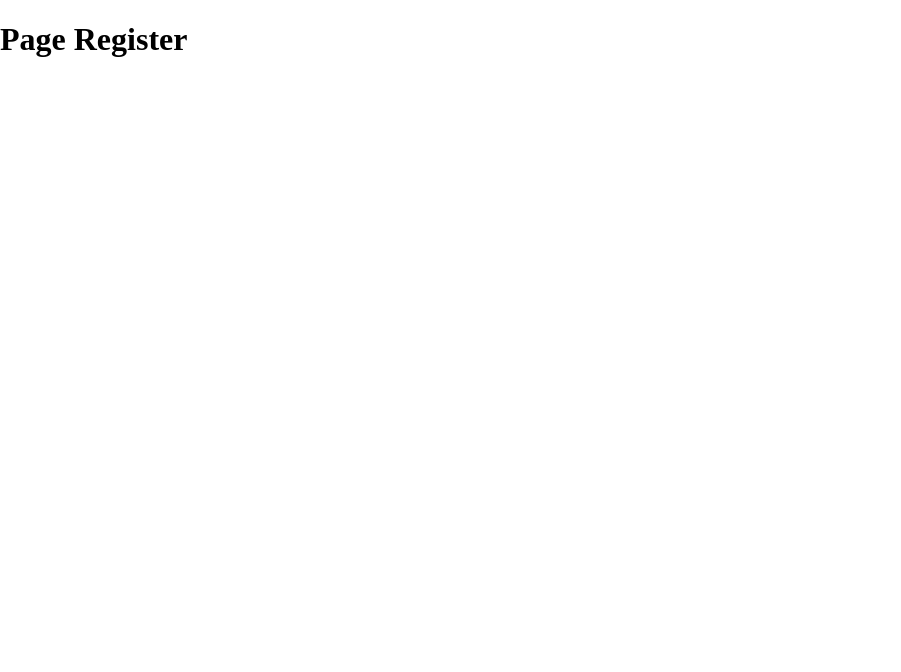
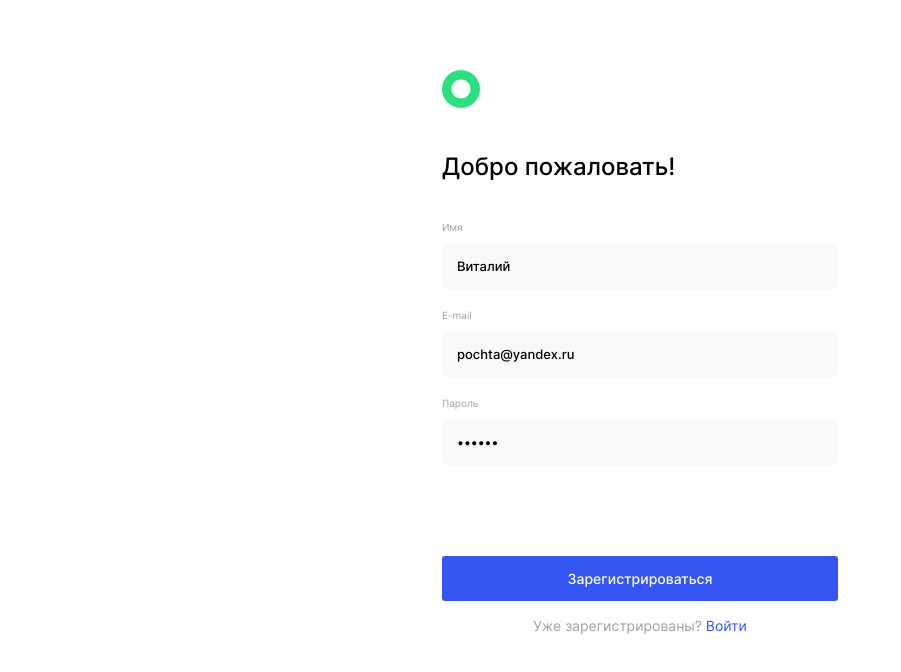
Before and after one commit to tatiana-pavlova/movies-explorer-frontend, a React (Create React App) app: page /signup in a window 1280 px wide. Shown: the top 672 px of the page, without its empty margins (0-901 px from the left). Built offline with nearby package versions, Linux system fonts and the light colour scheme.

Commit message:
feat: mark up Register and Login

```diff
--- a/src/components/Login/Login.js
+++ b/src/components/Login/Login.js
@@ -1,8 +1,30 @@
 import React from 'react';
+import logoPath from '../../images/logo.svg';
+import { Link } from 'react-router-dom';
 
 function Login() {
   return (
-    <h1>Page Login</h1>
+    <section className='register'>
+      <div className='register__content'>
+        <Link to='/'><img src={logoPath} alt='Логотип BeatFilm' className='register__logo'/></Link>
+        <h2 className='register__title'>Рады видеть!</h2>
+        <form>
+          <div >
+            <fieldset className='register__fieldset'>
+              <label for='useremail' className='register__label'>E-mail</label>
+              <input type='email' className='register__input' value='pochta@yandex.ru' id='useremail'></input>
+            </fieldset>
+            <fieldset className='register__fieldset'>
+              <label for='userpassword' className='register__label'>Пароль</label>
+              <input type='password' className='register__input' value='qwerty' id='userpassword'></input>
+            </fieldset>
+            <span className='register__input-error register__input-error_invisible'>Что-то пошло не так...</span>
+          </div>
+          <button type='submit' className='register__button'>Войти</button>
+        </form>
+        <p className='register__question'>Ещё не зарегистрированы? <Link to='/signup' className='register__link'>Регистрация</Link></p>
+      </div>
+    </section>
   );
 }
 
--- /dev/null
+++ b/src/components/Profile/Profile.css
@@ -0,0 +1,124 @@
+.profile {
+  width: 100%;
+  display: flex;
+  justify-content: center;
+}
+
+.profile__content {
+  width: 410px;
+  margin: 74px 0 70px;
+}
+
+.profile__edit {
+  display: block;
+  margin: 220px auto 16px;
+  padding: 0;
+  border: none;
+  background: none;
+  font-family: 'Inter', 'Arial', 'Helvetica', sans-serif;
+  font-weight: 400;
+  font-size: 13px;
+  line-height: 16px;
+  color: #000;
+}
+
+.profile__edit:hover {
+  opacity: .5;
+  cursor: pointer;
+}
+
+.profile__greeting {
+  width: 100%;
+  font-family: 'Inter', 'Arial', 'Helvetica', sans-serif;
+  font-weight: 500;
+  font-size: 24px;
+  line-height: 29px;
+  color: #000;
+  text-align: center;
+  margin: 0 0 123px;
+}
+
+.profile__info {
+  display: flex;
+  justify-content: space-between;
+  padding: 0;
+  margin: 0;
+  border: none;
+}
+
+.profile__input {
+  font-family: 'Inter', 'Arial', 'Helvetica', sans-serif;
+  font-weight: 400;
+  font-size: 11px;
+  line-height: 13px;
+  color: #000;
+  text-align: end;
+  padding: 0;
+  margin: 0;
+  border: none;
+  outline: none;
+}
+
+.profile__label {
+  font-family: 'Inter', 'Arial', 'Helvetica', sans-serif;
+  font-weight: 500;
+  font-size: 11px;
+  line-height: 13px;
+  color: #000;
+  margin: 0;
+}
+
+.profile__line {
+  width: 100%;
+  height: 1px;
+  border: 0;
+  background-color: #E8E8E8;
+  margin: 16px 0 17px;
+}
+
+.profile__quit {
+  width: 100%;
+  display: block;
+  margin: 0;
+  text-align: center;
+  font-family: 'Inter', 'Arial', 'Helvetica', sans-serif;
+  font-weight: 500;
+  font-size: 13px;
+  line-height: 16px;
+  color: #FF3055;
+  text-decoration: none;
+}
+
+.profile__quit:hover {
+  opacity: .7;
+}
+
+
+@media screen and (max-width: 850px) {
+  .profile__content {
+    margin: 236px 0 269px;
+  }
+
+  .profile__edit {
+    margin-top: 210px;
+  }
+
+  .profile__greeting {
+    margin: 0 0 96px;
+  }
+}
+
+@media screen and (max-width: 450px) {
+  .profile__content {
+    width: 260px;
+    margin: 70px 0 40px;
+  }
+
+  .profile__edit {
+    margin-top: 379px;
+  }
+
+  .profile__greeting {
+    margin: 0 0 80px;
+  }
+}
--- a/src/components/Profile/Profile.js
+++ b/src/components/Profile/Profile.js
@@ -1,8 +1,27 @@
 import React from 'react';
+import { Link } from 'react-router-dom';
+import './Profile.css';
 
 function Profile() {
   return (
-    <h1>Page Profile</h1>
+    <section className='profile'>
+      <div className='profile__content'>
+        <h2 className='profile__greeting'>Привет, Виталий!</h2>
+        <form>
+          <fieldset className='profile__info'>
+            <label className='profile__label'>Имя</label>
+            <input type='text' className='profile__input' value='Виталий' />
+          </fieldset>
+          <hr className='profile__line' />
+          <fieldset className='profile__info'>
+            <label className='profile__label'>E-mail</label>
+            <input type='email' className='profile__input' value='pochta@yandex.ru' />
+          </fieldset>
+          <button type='submit' className='profile__edit'>Редактировать</button>
+        </form>
+        <Link to='/' className='profile__quit'>Выйти из аккаунта</Link>
+      </div>
+    </section>
   );
 }
 
--- /dev/null
+++ b/src/components/Register/Register.css
@@ -0,0 +1,171 @@
+.register {
+  width: 100%;
+  padding: 70px 0;
+  box-sizing: border-box;
+}
+
+.register__button {
+  width: 100%;
+  height: 45px;
+  background-color: #3456F3;
+  border: none;
+  border-radius: 3px;
+  font-family: 'Inter', 'Arial', 'Helvetica', sans-serif;
+  font-weight: 500;
+  font-size: 14px;
+  line-height: 17px;
+  color: #fff;
+  padding: 0;
+  margin: 69px 0 16px;
+}
+
+.register__button:hover {
+  opacity: .8;
+  cursor: pointer;
+}
+
+.register__content {
+  width: 396px;
+  margin: 0 auto;
+}
+
+.register__fieldset {
+  display: flex;
+  flex-direction: column;
+  border: none;
+  padding: 0;
+  margin: 0 0 20px;
+}
+
+.register__fieldset:last-of-type {
+  margin-bottom: 10px;
+}
+
+.register__input {
+  width: 100%;
+  height: 46px;
+  background-color: #F9F9F9;
+  border: none;
+  border-radius: 8px;
+  padding: 15px;
+  box-sizing: border-box;
+  margin: 10px 0 0;
+  outline: none;
+  font-family: 'Inter', 'Arial', 'Helvetica', sans-serif;
+  font-weight: 500;
+  font-size: 13px;
+  line-height: 16px;
+  color: #000;
+}
+
+.register__input-error {
+  font-family: 'Inter', 'Arial', 'Helvetica', sans-serif;
+  font-weight: 500;
+  font-size: 10px;
+  line-height: 12px;
+  color: #FF3055;
+  margin: 0;
+}
+
+.register__input-error_invisible {
+  visibility: hidden;
+}
+
+.register__input-wrapper {
+  height: 266px;
+}
+
+.register__label {
+  font-family: 'Inter', 'Arial', 'Helvetica', sans-serif;
+  font-weight: 400;
+  font-size: 10px;
+  line-height: 12px;
+  color: #A0A0A0;
+  margin: 0;
+}
+
+.register__link {
+  font-family: 'Inter', 'Arial', 'Helvetica', sans-serif;
+  font-weight: 400;
+  font-size: 14px;
+  line-height: 17px;
+  color: #3456F3;
+  text-decoration: none;
+}
+
+.register__link:hover {
+  opacity: .7;
+}
+
+.register__logo {
+  width: 38px;
+  height: 38px;
+}
+
+.register__logo:hover {
+  opacity: .7;
+  cursor: pointer;
+}
+
+.register__question {
+  width: 100%;
+  text-align: center;
+  font-family: 'Inter', 'Arial', 'Helvetica', sans-serif;
+  font-weight: 400;
+  font-size: 14px;
+  line-height: 17px;
+  color: #A0A0A0;
+  margin: 0;
+}
+
+.register__title {
+  font-family: 'Inter', 'Arial', 'Helvetica', sans-serif;
+  font-weight: 500;
+  font-size: 24px;
+  line-height: 29px;
+  color: #000;
+  margin: 40px 0;
+}
+
+@media screen and (max-width: 850px) {
+  .register{
+    padding: 232px 0;
+  }
+}
+
+@media screen and (max-width: 450px) {
+  .register {
+    padding: 56px 0 30px;
+  }
+
+  .register__button {
+    margin: 157px 0 14px;
+    font-size: 12px;
+    line-height: 15px;
+  }
+
+  .register__content {
+    width: 260px;
+  }
+
+  .register__link {
+    font-size: 12px;
+    line-height: 15px;
+  }
+
+  .register__logo {
+    display: block;
+    margin: 0 auto;
+  }
+
+  .register__title {
+    width: 100%;
+    text-align: center;
+    margin: 50px 0 80px;
+  }
+
+  .register__question {
+    font-size: 12px;
+    line-height: 15px;
+  }
+}
--- a/src/components/Register/Register.js
+++ b/src/components/Register/Register.js
@@ -1,8 +1,35 @@
 import React from 'react';
+import { Link } from 'react-router-dom';
+import logoPath from '../../images/logo.svg';
+import './Register.css';
 
 function Register() {
   return (
-    <h1>Page Register</h1>
+    <section className='register'>
+      <div className='register__content'>
+        <Link to='/'><img src={logoPath} alt='Логотип BeatFilm' className='register__logo'/></Link>
+        <h2 className='register__title'>Добро пожаловать!</h2>
+        <form>
+          <div className='register__input-wrapper'>
+            <fieldset className='register__fieldset'>
+              <label for='username' className='register__label'>Имя</label>
+              <input type='text' className='register__input' value='Виталий' id='username'></input>
+            </fieldset>
+            <fieldset className='register__fieldset'>
+              <label for='useremail' className='register__label'>E-mail</label>
+              <input type='email' className='register__input' value='pochta@yandex.ru' id='useremail'></input>
+            </fieldset>
+            <fieldset className='register__fieldset'>
+              <label for='userpassword' className='register__label'>Пароль</label>
+              <input type='password' className='register__input' value='qwerty' id='userpassword'></input>
+            </fieldset>
+            <span className='register__input-error register__input-error_invisible'>Что-то пошло не так...</span>
+          </div>
+          <button type='submit' className='register__button'>Зарегистрироваться</button>
+        </form>
+        <p className='register__question'>Уже зарегистрированы? <Link to='/signin' className='register__link'>Войти</Link></p>
+      </div>
+    </section>
   );
 }
 
```
